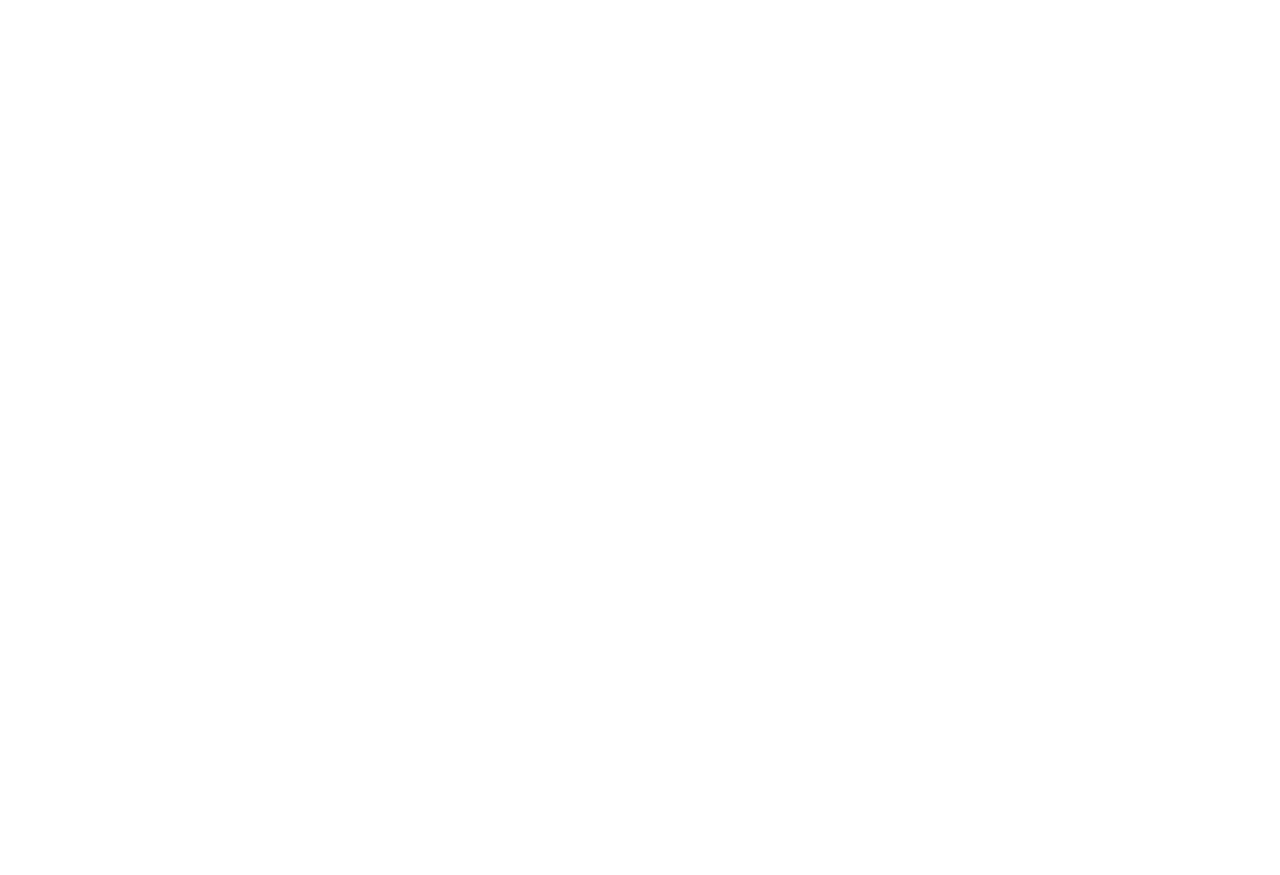
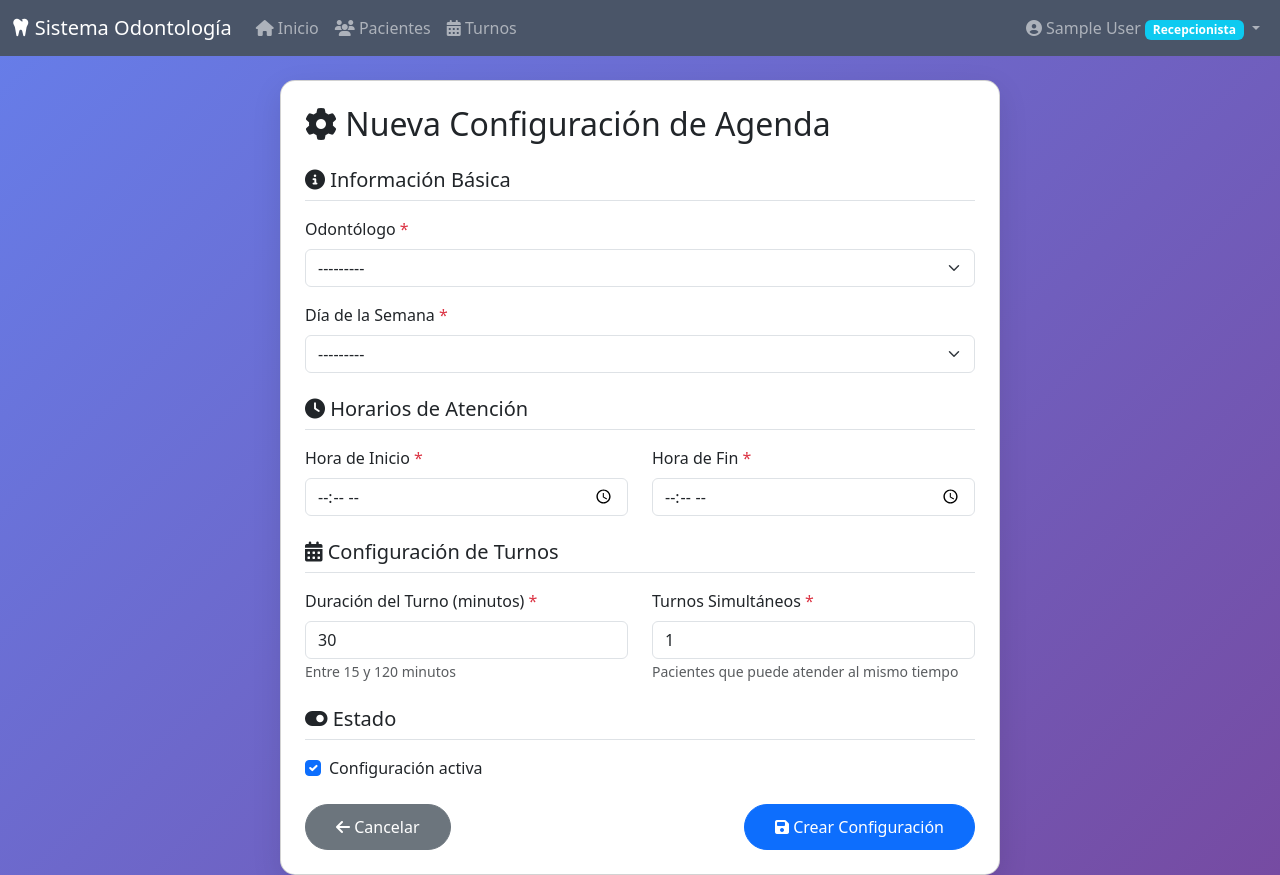
Before and after one commit to Manualenca/Serv_Odonto, a Django app: page /turnos/configuracion/crear/ in a window 1280 px wide. Before the commit the page is empty. Before the commit the page ends 800 px from the top, so only its background shows below. Run offline with Django 5.2, Linux system fonts and the light colour scheme; the visitor is signed in with stand-in values (Sample User, id 1); data comes from the database, SQL or seed files in the repository.

Commit message:
Filtros de turnos mejorados - opcionales e independientes

```diff
--- a/TurnosApp/forms.py
+++ b/TurnosApp/forms.py
@@ -11,7 +11,7 @@ class TurnoForm(forms.ModelForm):
     class Meta:
         model = Turno
         fields = ['paciente', 'odontologo', 'fecha', 'hora', 'duracion',
-                  'motivo_consulta', 'observaciones', 'estado']
+                  'motivo_consulta', 'observaciones'] #Se sacó estado
 
         widgets = {
             'paciente': forms.Select(attrs={
@@ -49,9 +49,9 @@ class TurnoForm(forms.ModelForm):
                 'rows': 3,
                 'placeholder': 'Observaciones adicionales (opcional)'
             }),
-            'estado': forms.Select(attrs={
-                'class': 'form-select'
-            }),
+#            'estado': forms.Select(attrs={
+#               'class': 'form-select'
+#            }),
         }
 
     def __init__(self, *args, **kwargs):
@@ -67,8 +67,9 @@ class TurnoForm(forms.ModelForm):
         self.fields['paciente'].queryset = Paciente.objects.filter(activo=True)
 
         # Si es un turno nuevo, establecer estado por defecto
-        if not self.instance.pk:
-            self.fields['estado'].initial = 'pendiente'
+#        if not self.instance.pk:
+#            self.fields['estado'].widget = forms.HiddenInput()
+#            self.fields['estado'].initial = 'pendiente'
 
     def clean(self):
         cleaned_data = super().clean()
@@ -245,3 +246,12 @@ class FiltroTurnosForm(forms.Form):
         }),
         label='Estado'
     )
+class TurnoEditarForm(TurnoForm):
+    """Formulario para editar turnos (incluye estado)"""
+
+    class Meta(TurnoForm.Meta):
+        fields = TurnoForm.Meta.fields + ['estado']  # Agregar estado
+        widgets = {
+            **TurnoForm.Meta.widgets,
+            'estado': forms.Select(attrs={'class': 'form-select'}),
+        }
--- a/TurnosApp/views.py
+++ b/TurnosApp/views.py
@@ -6,7 +6,7 @@ from django.utils import timezone
 from datetime import datetime, timedelta, date
 from UsuarioApp.decorators import staff_medico, solo_administrador, admin_o_odontologo_gestor
 from .models import Turno, ConfiguracionAgenda, BloqueoHorario
-from .forms import TurnoForm, ConfiguracionAgendaForm, BloqueoHorarioForm, FiltroTurnosForm
+from .forms import TurnoForm, TurnoEditarForm, ConfiguracionAgendaForm, BloqueoHorarioForm, FiltroTurnosForm
 from .notificaciones import enviar_confirmacion_turno, enviar_cancelacion_turno
 
 
@@ -16,35 +16,45 @@ from .notificaciones import enviar_confirmacion_turno, enviar_cancelacion_turno
 def lista_turnos(request):
     """Lista de turnos con filtros"""
 
-    # Fecha por defecto: semana actual
-    hoy = date.today()
-    inicio_semana = hoy - timedelta(days=hoy.weekday())
-    fin_semana = inicio_semana + timedelta(days=6)
-
     # Obtener turnos
     turnos = Turno.objects.all().select_related('paciente', 'odontologo').order_by('fecha', 'hora')
 
-    # Aplicar filtros
-    form = FiltroTurnosForm(request.GET)
-    if form.is_valid():
-        fecha_desde = form.cleaned_data.get('fecha_desde') or inicio_semana
-        fecha_hasta = form.cleaned_data.get('fecha_hasta') or fin_semana
+    # Aplicar filtros del formulario
+    form = FiltroTurnosForm(request.GET or None)
+
+    # Verificar si hay algún filtro aplicado
+    hay_filtros = any(request.GET.values())
+
+    if form.is_valid() and hay_filtros:
+        fecha_desde = form.cleaned_data.get('fecha_desde')
+        fecha_hasta = form.cleaned_data.get('fecha_hasta')
         odontologo = form.cleaned_data.get('odontologo')
         paciente = form.cleaned_data.get('paciente')
         estado = form.cleaned_data.get('estado')
 
-        turnos = turnos.filter(fecha__range=[fecha_desde, fecha_hasta])
+        # Filtrar por rango de fechas solo si se especifica
+        if fecha_desde and fecha_hasta:
+            turnos = turnos.filter(fecha__range=[fecha_desde, fecha_hasta])
+        elif fecha_desde:
+            turnos = turnos.filter(fecha__gte=fecha_desde)
+        elif fecha_hasta:
+            turnos = turnos.filter(fecha__lte=fecha_hasta)
 
+        # Filtrar por odontólogo
         if odontologo:
             turnos = turnos.filter(odontologo=odontologo)
 
+        # Filtrar por paciente
         if paciente:
             turnos = turnos.filter(paciente=paciente)
 
+        # Filtrar por estado
         if estado:
             turnos = turnos.filter(estado=estado)
     else:
-        turnos = turnos.filter(fecha__range=[inicio_semana, fin_semana])
+        # Sin filtros: mostrar turnos de hoy en adelante (próximos turnos)
+        from datetime import date
+        turnos = turnos.filter(fecha__gte=date.today())
 
     # Si es odontólogo, solo ver sus turnos
     if request.user.es_odontologo():
@@ -58,7 +68,6 @@ def lista_turnos(request):
 
     return render(request, 'TurnosApp/lista_turnos.html', context)
 
-
 @staff_medico
 def crear_turno(request):
     """Crear un nuevo turno"""
@@ -67,11 +76,12 @@ def crear_turno(request):
         form = TurnoForm(request.POST)
         if form.is_valid():
             turno = form.save(commit=False)
+            turno.estado = 'pendiente' # Se agrega esto
             turno.usuario_registro = request.user
             turno.save()
 
             # Enviar email de confirmación
-            enviar_confirmacion_turno(turno)
+     #       enviar_confirmacion_turno(turno)
 
             messages.success(request, f'Turno creado exitosamente para {turno.paciente.get_nombre_completo()}.')
             return redirect('TurnosApp:lista_turnos')
@@ -99,13 +109,13 @@ def editar_turno(request, pk):
         return redirect('TurnosApp:lista_turnos')
 
     if request.method == 'POST':
-        form = TurnoForm(request.POST, instance=turno)
+        form = TurnoEditarForm(request.POST, instance=turno)  # <--- Cambiá a TurnoEditarForm
         if form.is_valid():
             form.save()
             messages.success(request, f'Turno actualizado exitosamente.')
             return redirect('TurnosApp:lista_turnos')
     else:
-        form = TurnoForm(instance=turno)
+        form = TurnoEditarForm(instance=turno)  # <--- Cambiá a TurnoEditarForm
 
     context = {
         'form': form,
--- a/templates/TurnosApp/form_configuracion.html
+++ b/templates/TurnosApp/form_configuracion.html
@@ -0,0 +1,135 @@
+{% extends 'base.html' %}
+
+{% block title %}{{ titulo }}{% endblock %}
+
+{% block content %}
+<div class="container">
+    <div class="row justify-content-center">
+        <div class="col-md-8">
+            <div class="card card-custom">
+                <div class="card-body p-4">
+                    <h2 class="mb-4">
+                        <i class="fas fa-cog"></i> {{ titulo }}
+                    </h2>
+
+                    {% if form.errors %}
+                    <div class="alert alert-danger">
+                        <i class="fas fa-exclamation-triangle"></i>
+                        <strong>Error:</strong> Por favor corregí los errores a continuación.
+                        {{ form.non_field_errors }}
+                    </div>
+                    {% endif %}
+
+                    <form method="post">
+                        {% csrf_token %}
+
+                        <!-- Información Básica -->
+                        <h5 class="border-bottom pb-2 mb-3">
+                            <i class="fas fa-info-circle"></i> Información Básica
+                        </h5>
+
+                        <div class="mb-3">
+                            <label for="{{ form.odontologo.id_for_label }}" class="form-label">
+                                Odontólogo <span class="text-danger">*</span>
+                            </label>
+                            {{ form.odontologo }}
+                            {% if form.odontologo.errors %}
+                            <div class="text-danger small">{{ form.odontologo.errors }}</div>
+                            {% endif %}
+                        </div>
+
+                        <div class="mb-3">
+                            <label for="{{ form.dia_semana.id_for_label }}" class="form-label">
+                                Día de la Semana <span class="text-danger">*</span>
+                            </label>
+                            {{ form.dia_semana }}
+                            {% if form.dia_semana.errors %}
+                            <div class="text-danger small">{{ form.dia_semana.errors }}</div>
+                            {% endif %}
+                        </div>
+
+                        <!-- Horarios -->
+                        <h5 class="border-bottom pb-2 mb-3 mt-4">
+                            <i class="fas fa-clock"></i> Horarios de Atención
+                        </h5>
+
+                        <div class="row mb-3">
+                            <div class="col-md-6">
+                                <label for="{{ form.hora_inicio.id_for_label }}" class="form-label">
+                                    Hora de Inicio <span class="text-danger">*</span>
+                                </label>
+                                {{ form.hora_inicio }}
+                                {% if form.hora_inicio.errors %}
+                                <div class="text-danger small">{{ form.hora_inicio.errors }}</div>
+                                {% endif %}
+                            </div>
+                            <div class="col-md-6">
+                                <label for="{{ form.hora_fin.id_for_label }}" class="form-label">
+                                    Hora de Fin <span class="text-danger">*</span>
+                                </label>
+                                {{ form.hora_fin }}
+                                {% if form.hora_fin.errors %}
+                                <div class="text-danger small">{{ form.hora_fin.errors }}</div>
+                                {% endif %}
+                            </div>
+                        </div>
+
+                        <!-- Configuración de Turnos -->
+                        <h5 class="border-bottom pb-2 mb-3 mt-4">
+                            <i class="fas fa-calendar-alt"></i> Configuración de Turnos
+                        </h5>
+
+                        <div class="row mb-3">
+                            <div class="col-md-6">
+                                <label for="{{ form.duracion_turno.id_for_label }}" class="form-label">
+                                    Duración del Turno (minutos) <span class="text-danger">*</span>
+                                </label>
+                                {{ form.duracion_turno }}
+                                {% if form.duracion_turno.errors %}
+                                <div class="text-danger small">{{ form.duracion_turno.errors }}</div>
+                                {% endif %}
+                                <small class="text-muted">Entre 15 y 120 minutos</small>
+                            </div>
+                            <div class="col-md-6">
+                                <label for="{{ form.turnos_simultaneos.id_for_label }}" class="form-label">
+                                    Turnos Simultáneos <span class="text-danger">*</span>
+                                </label>
+                                {{ form.turnos_simultaneos }}
+                                {% if form.turnos_simultaneos.errors %}
+                                <div class="text-danger small">{{ form.turnos_simultaneos.errors }}</div>
+                                {% endif %}
+                                <small class="text-muted">Pacientes que puede atender al mismo tiempo</small>
+                            </div>
+                        </div>
+
+                        <!-- Estado -->
+                        <h5 class="border-bottom pb-2 mb-3 mt-4">
+                            <i class="fas fa-toggle-on"></i> Estado
+                        </h5>
+
+                        <div class="form-check mb-3">
+                            {{ form.activo }}
+                            <label class="form-check-label" for="{{ form.activo.id_for_label }}">
+                                Configuración activa
+                            </label>
+                            {% if form.activo.errors %}
+                            <div class="text-danger small">{{ form.activo.errors }}</div>
+                            {% endif %}
+                        </div>
+
+                        <!-- Botones -->
+                        <div class="d-flex justify-content-between mt-4">
+                            <a href="{% url 'TurnosApp:configuracion_agenda' %}" class="btn btn-secondary btn-custom">
+                                <i class="fas fa-arrow-left"></i> Cancelar
+                            </a>
+                            <button type="submit" class="btn btn-primary btn-custom">
+                                <i class="fas fa-save"></i> {{ boton }}
+                            </button>
+                        </div>
+                    </form>
+                </div>
+            </div>
+        </div>
+    </div>
+</div>
+{% endblock %}
```
Also changed, not shown: templates/TurnosApp/form_turno.html (+9 -3 lines).
